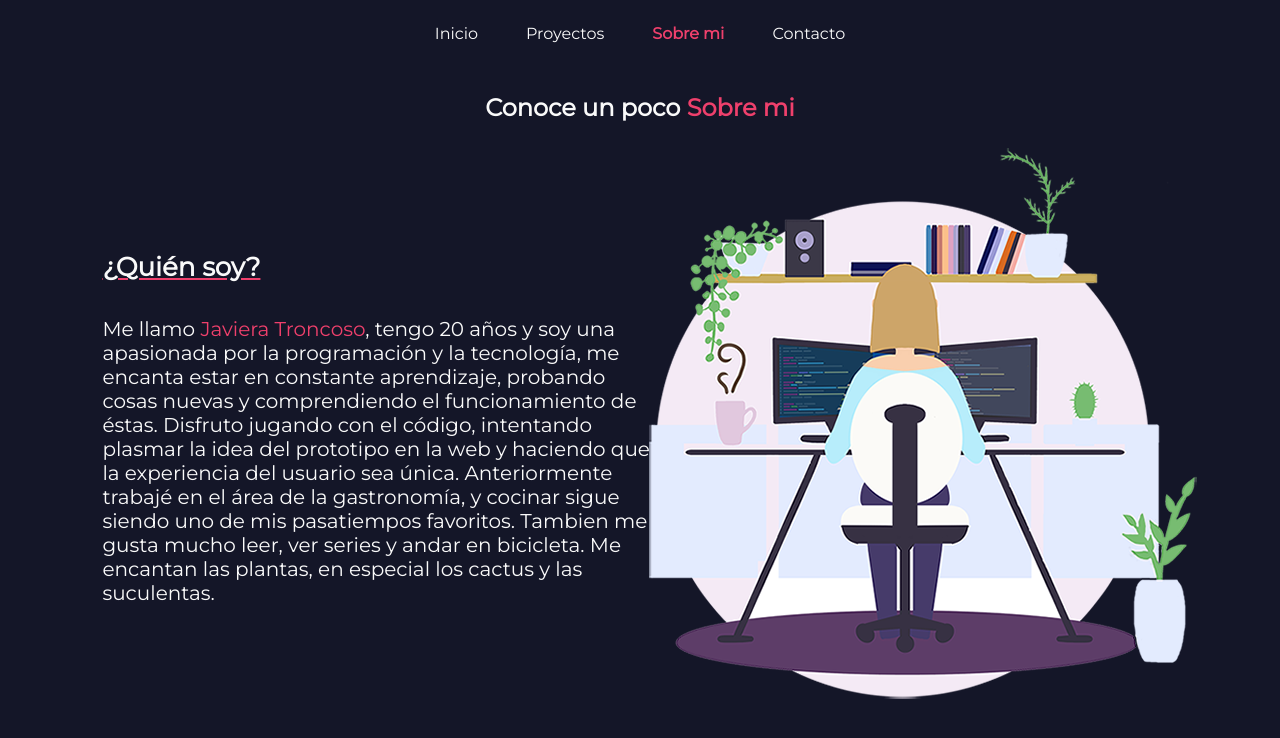
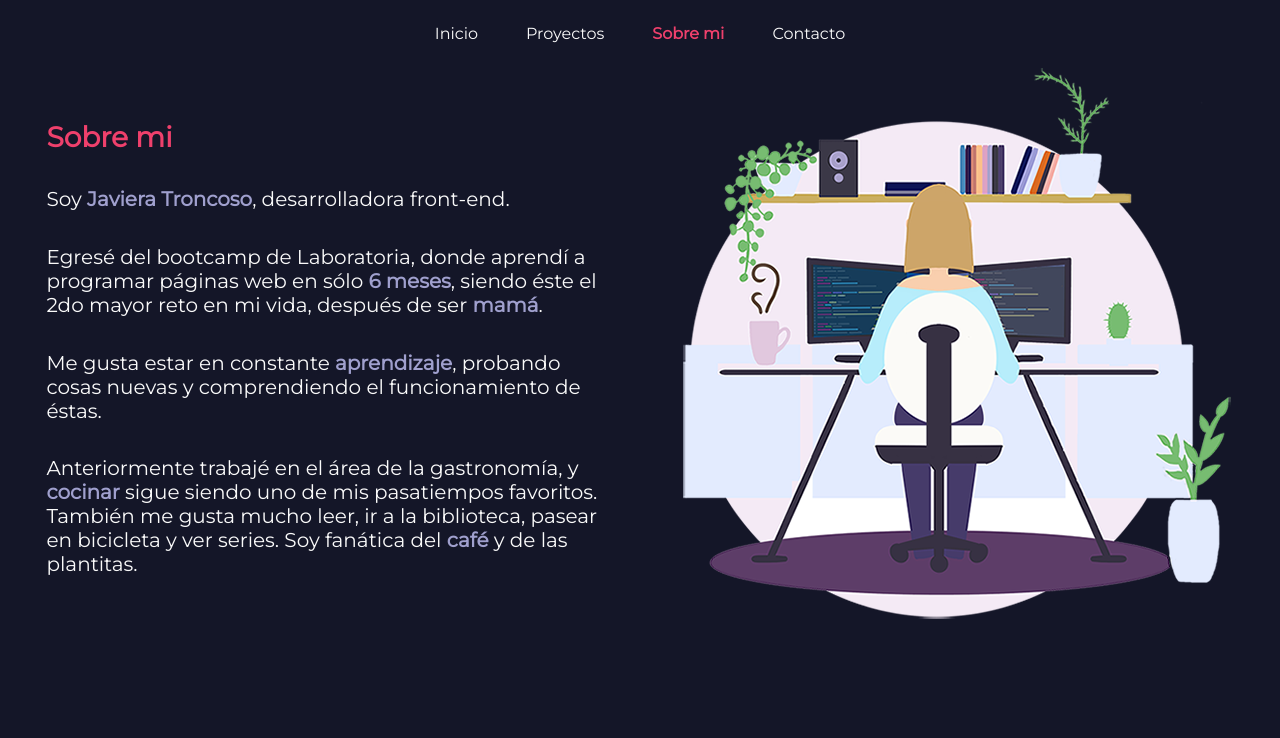
Before and after one commit to JavieraTM/Portafolio, a website with bundled scripts: page src/index.html in a window 1280 px wide. Both pictures are taken after a click on the link "Sobre mi". Built offline with nearby package versions, Linux system fonts and the light colour scheme.

Commit message:
cambios aboutme

```diff
--- a/src/lib/router.js
+++ b/src/lib/router.js
@@ -31,10 +31,10 @@ export const changeRoute = (hash) => {
   if (hash === '#') {
     return showTemplate(hash);
   }
-  if (hash === '#aboutme') {
+  if (hash === '#proyects') {
     return showTemplate(hash);
   }
-  if (hash === '#proyects') {
+  if (hash === '#aboutme') {
     return showTemplate(hash);
   }
   if (hash === '#contact') {
--- a/src/lib/view/templateAboutMe.js
+++ b/src/lib/view/templateAboutMe.js
@@ -14,22 +14,26 @@ export const aboutme = () => {
     </nav>
   </header>
   <article class="aboutme-screen">
-    <h2 class="aboutme-title">Conoce un poco <span>Sobre mi</span></h2>
     <section class="display-aboutme">
-    <div>
-        <h3 class="aboutme-subtitle">¿Quién soy?</h3>
-        <p class="aboutme-description">
-          Me llamo <span>Javiera Troncoso</span>, tengo 20 años y soy una apasionada por
-          la programación y la tecnología, me encanta estar en constante
-          aprendizaje, probando cosas nuevas y comprendiendo el
-          funcionamiento de éstas. Disfruto jugando con el código,
-          intentando plasmar la idea del prototipo en la web y haciendo que
-          la experiencia del usuario sea única. Anteriormente trabajé en el
-          área de la gastronomía, y cocinar sigue siendo uno de mis
-          pasatiempos favoritos. Tambien me gusta mucho leer, ver series y
-          andar en bicicleta. Me encantan las plantas, en especial los
-          cactus y las suculentas.
-        </p>
+    <div class='aboutme-container'>
+      <h2 class="aboutme-title"><span>Sobre mi</span></h2>
+      <p class="aboutme-description">
+      Soy <span class='span-aboutme'>Javiera Troncoso</span>, desarrolladora front-end.
+      </p>
+      <p class="aboutme-description">
+      Egresé del bootcamp de
+      Laboratoria, donde aprendí a programar páginas web en sólo <span class='span-aboutme'>6 meses</span>, siendo
+      éste el 2do mayor reto en mi vida, después de ser <span class='span-aboutme'>mamá</span>.
+      </p>
+      <p class="aboutme-description">
+      Me gusta estar en constante <span class='span-aboutme'>aprendizaje</span>, probando cosas nuevas y comprendiendo el
+      funcionamiento de éstas.
+      </p>
+      <p class="aboutme-description">
+        Anteriormente trabajé en el área de la gastronomía, y <span class='span-aboutme'>cocinar</span> sigue siendo uno de mis
+        pasatiempos favoritos. También me gusta mucho leer, ir a la biblioteca, pasear en
+        bicicleta y ver series. Soy fanática del <span class='span-aboutme'>café</span> y de las plantitas.
+      </p>
       </div>
       <div>
         <img src="img/aboutme.png" alt="" />
--- a/src/style.css
+++ b/src/style.css
@@ -5,8 +5,12 @@
   color: #FAFAFA;
 }
 
-.proyects-title, .contact-title, .aboutme-title{
+.proyects-title, .contact-title{
   margin: 2%;
+  font-size: 28px;
+}
+.aboutme-title{
+  font-size: 28px;
 }
 .current-menu{
   text-decoration: underline #EF406C;
@@ -152,6 +156,35 @@ span{
   width: 430px;
 }
 
+/*------------------ABOUT ME----------------------*/
+
+.aboutme-screen{
+  display: flex;
+  flex-direction: column;
+  align-items: center;
+}
+.display-aboutme{
+  display: flex;
+  flex-direction: row;
+  align-items: center;
+  justify-content: center;
+}
+.aboutme-description, .aboutme-name{
+  width: 560px;
+  margin-top: 6%;
+  font-size: 20px;
+}
+.aboutme-name{
+  font-size: 20px;
+}
+.aboutme-container{
+  margin-right: 6%;
+}
+.span-aboutme{
+  color:#a0a0ce;
+  font-weight: 900;
+}
+
 /*------------------CONTACT----------------------*/
 
 .contact-screen{
@@ -180,28 +213,3 @@ span{
 .contact-img{
   margin: 8px;
 }
-
-/*------------------ABOUT ME----------------------*/
-
-.aboutme-screen{
-  display: flex;
-  flex-direction: column;
-  align-items: center;
-}
-.display-aboutme{
-  display: flex;
-  flex-direction: row;
-  align-items: center;
-  justify-content: center;
-}
-.aboutme-description{
-  width: 560px;
-  margin-top: 6%;
-  margin-left: 4%;
-  font-size: 20px;
-}
-.aboutme-subtitle{
-  font-size: 26px;
-  margin-left: 4%;
-  text-decoration: underline #EF406C;
-}
```
Also changed, not shown: src/index.html (+1 -0 lines), src/lib/view/templateProyects.js.
